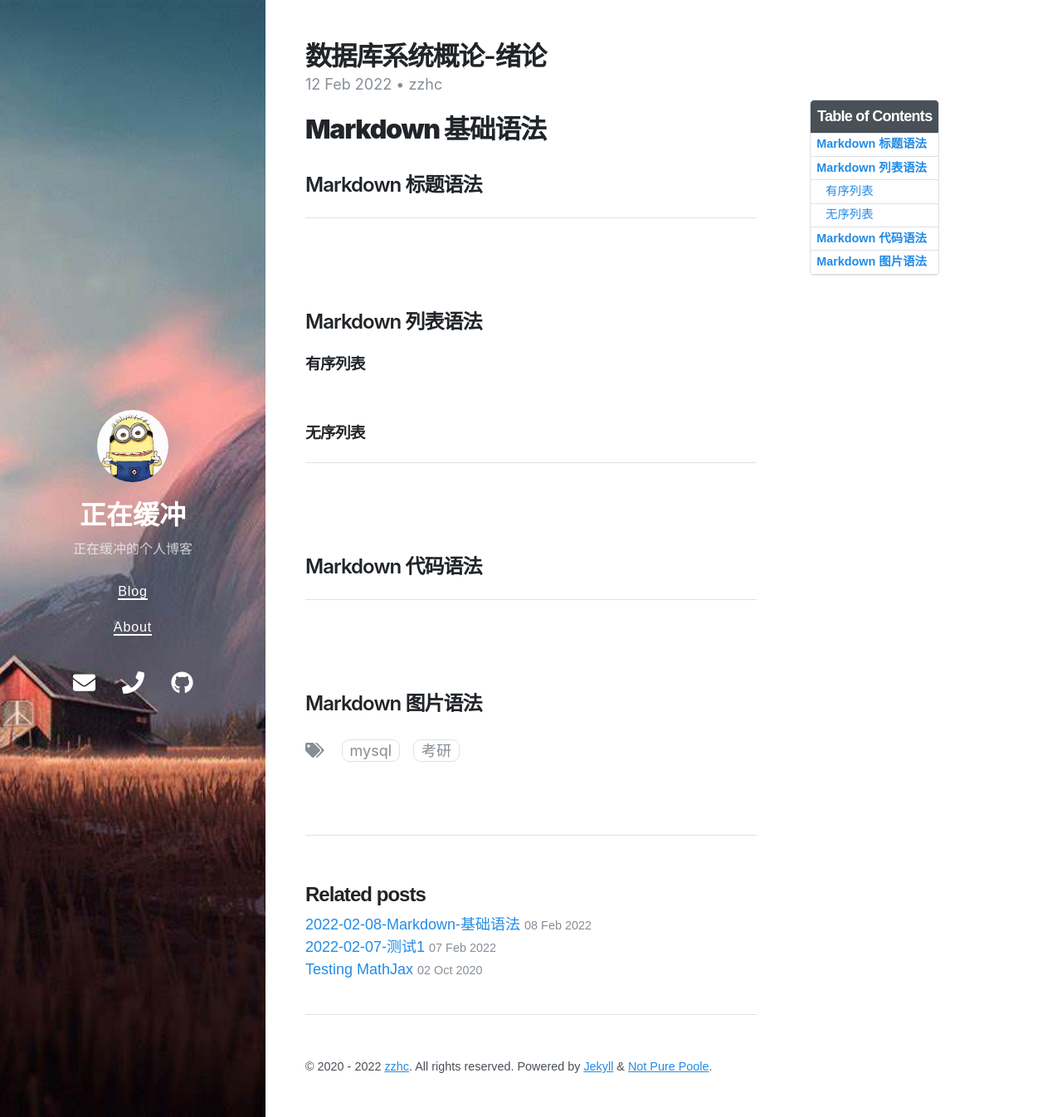
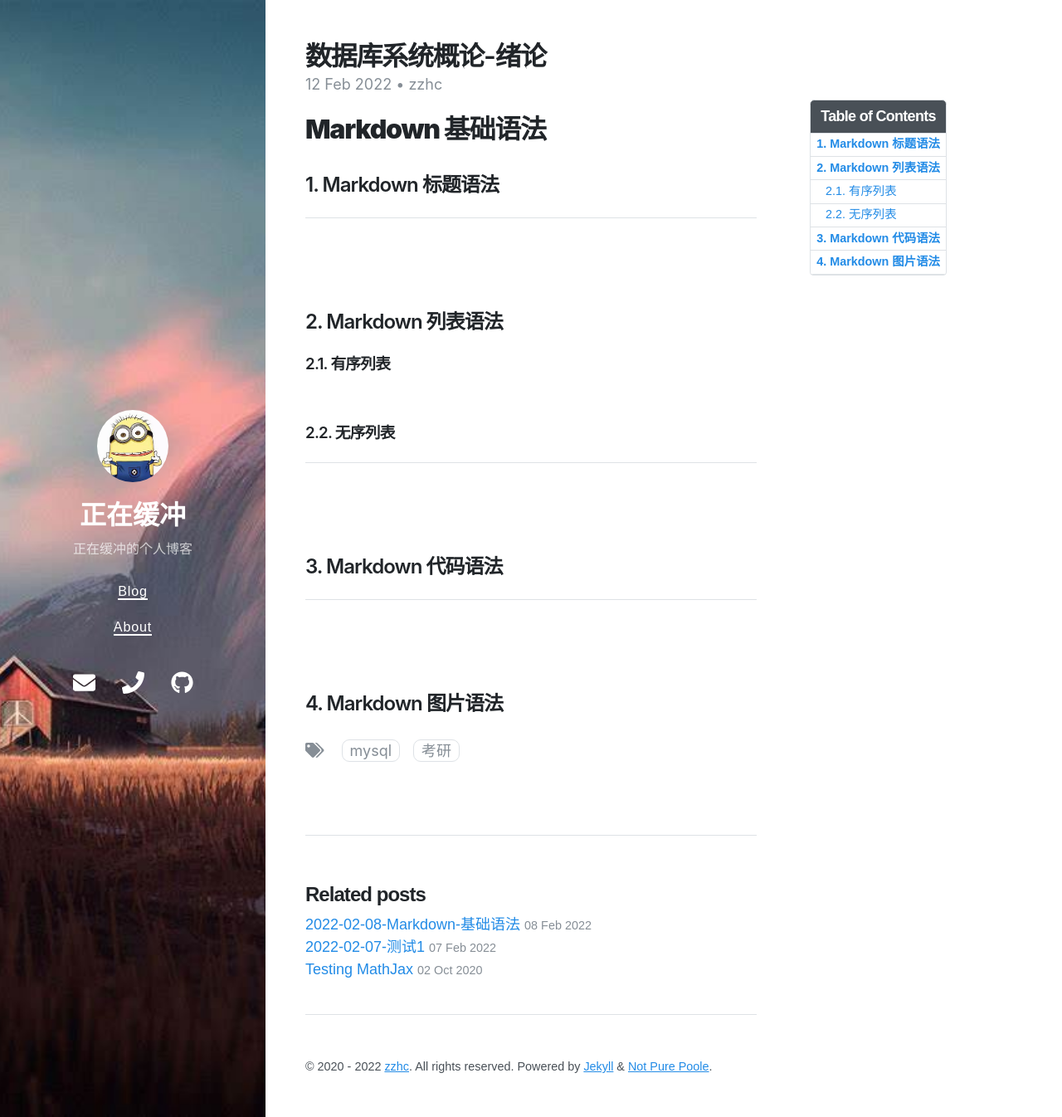
Before and after one commit to Zzhc3321/personal-blog.github.io, a Jekyll site: the page built from _posts/2022-02-12-数据库系统概论-绪论.md, in a window 1280 px wide and 1346 px high. Shown: the whole window at 83% size. Built offline with Jekyll 4.4.1, drawn with Linux system fonts in a browser that asks for light colours; nearby versions of some CDN libraries.

Commit message:
修改文件: _posts/2022-02-12-数据库系统概论-绪论.md

```diff
--- a/_posts/2022-02-12-数据库系统概论-绪论.md
+++ b/_posts/2022-02-12-数据库系统概论-绪论.md
@@ -11,27 +11,27 @@ author: zzhc
 # **Markdown 基础语法**
 
 
-## Markdown 标题语法
+## 1. Markdown 标题语法
 
 ***
 
 <br>
 <br>
-## Markdown 列表语法
+## 2. Markdown 列表语法
 
-### 有序列表
+### 2.1. 有序列表
 
 <br>
-### 无序列表
+### 2.2. 无序列表
 
 ***
 
 <br>
 <br>
-## Markdown 代码语法
+## 3. Markdown 代码语法
 
 ***
 
 <br>
 <br>
-## Markdown 图片语法
+## 4. Markdown 图片语法
```
